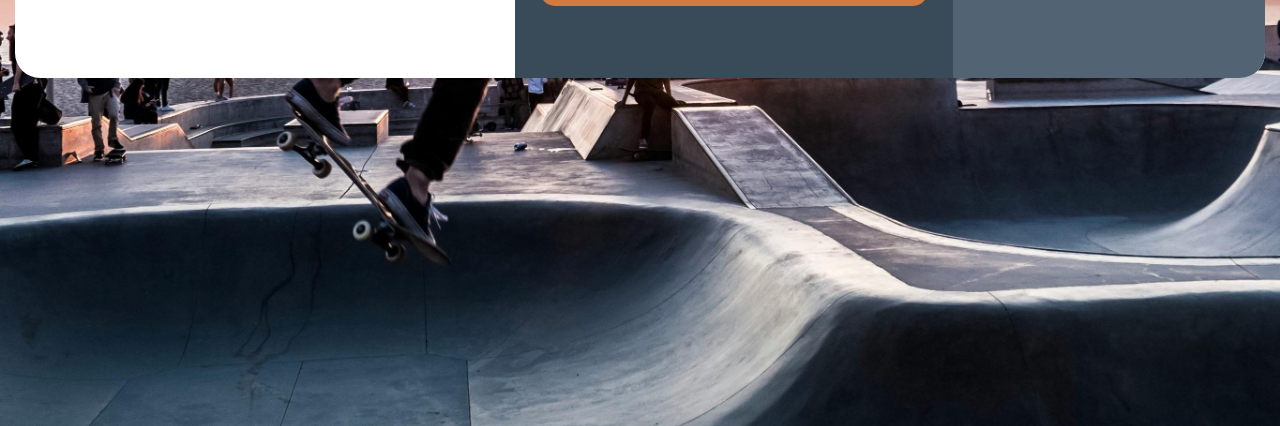
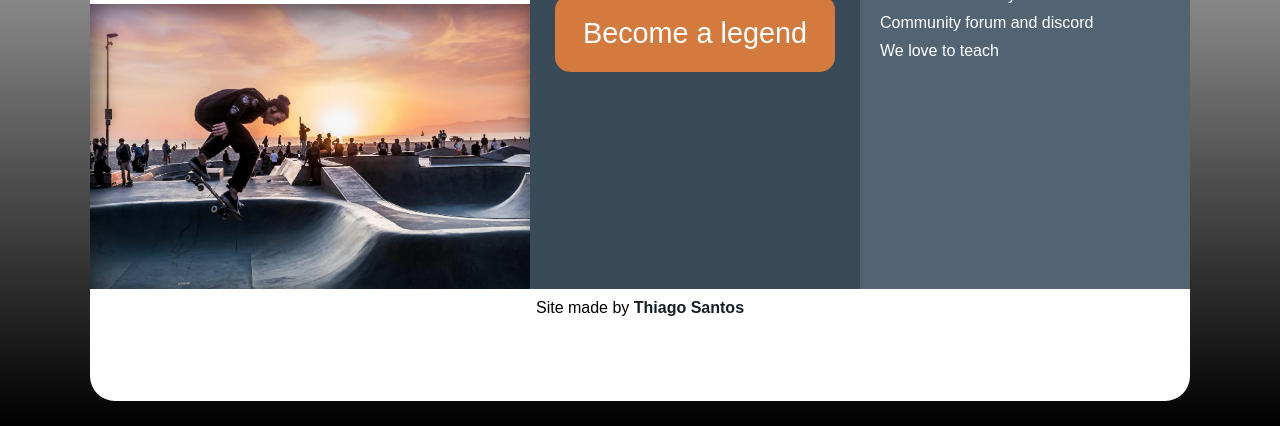
Before and after one commit to ThiagoSilsa/skate-project, a plain HTML site: page index.html in a window 1280 px wide. Shown: the part 374-800 px from the top of the page. Drawn offline with Linux system fonts and the light colour scheme.

Commit message:
Update media-query.css

```diff
--- a/styles/media-query.css
+++ b/styles/media-query.css
@@ -2,43 +2,46 @@
 
 
 
-    body{
-        background-image: url(../img/skate.jpg);
+    html, body{
+        height: 100%;
+        background-image: linear-gradient(to top, black, white);
         background-size: cover;
-        background-repeat: no-repeat;
-        background-position: 50% 50%;
+
     }
     main{
-        min-height: 350px;
-        max-width: 1250px;
-        max-height: 98vh;
+        min-height: 750px;
+        max-width: 1100px;
+        max-height: 90vh;
 
         display: flex;
+        flex-flow: row wrap;
         justify-content: center;
-        margin-top: 8%;
-        margin-bottom: 5%;
 
     }
     main>section#principal  {
+        display: flex;
+        flex-flow: column nowrap;
+        justify-content: space-between;
         width: 40%;
-        align-content: center;
+        margin-bottom: 0px;
+
     }
 
-    main>section#principal>article#photo {
-        display: none;
-    }
-    main>section#price{
-        width: 35%;
+    main>section#price {
+        width: 30%;
         align-content: center;
     }
     main>section#whyus{
-        width: 25%;
+        width: 30%;
         align-content: center;
         border-top-right-radius: 25px;
-        border-bottom-right-radius: 25px;
+    }
+    main>section#principal>article#photo {
+
     }
     main >footer{
-        display: none;
+        max-height: 10px;
+
     }
 
 
```
